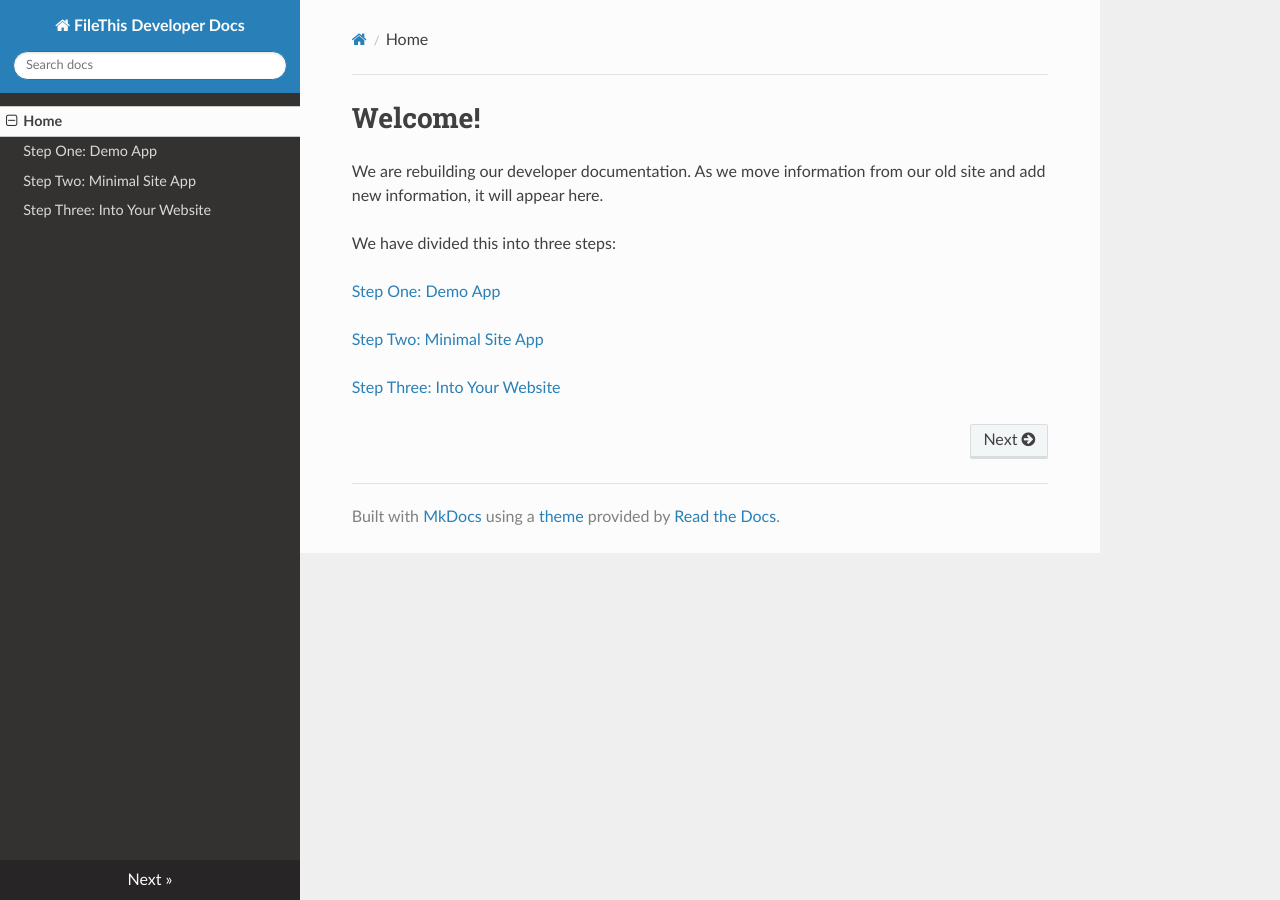
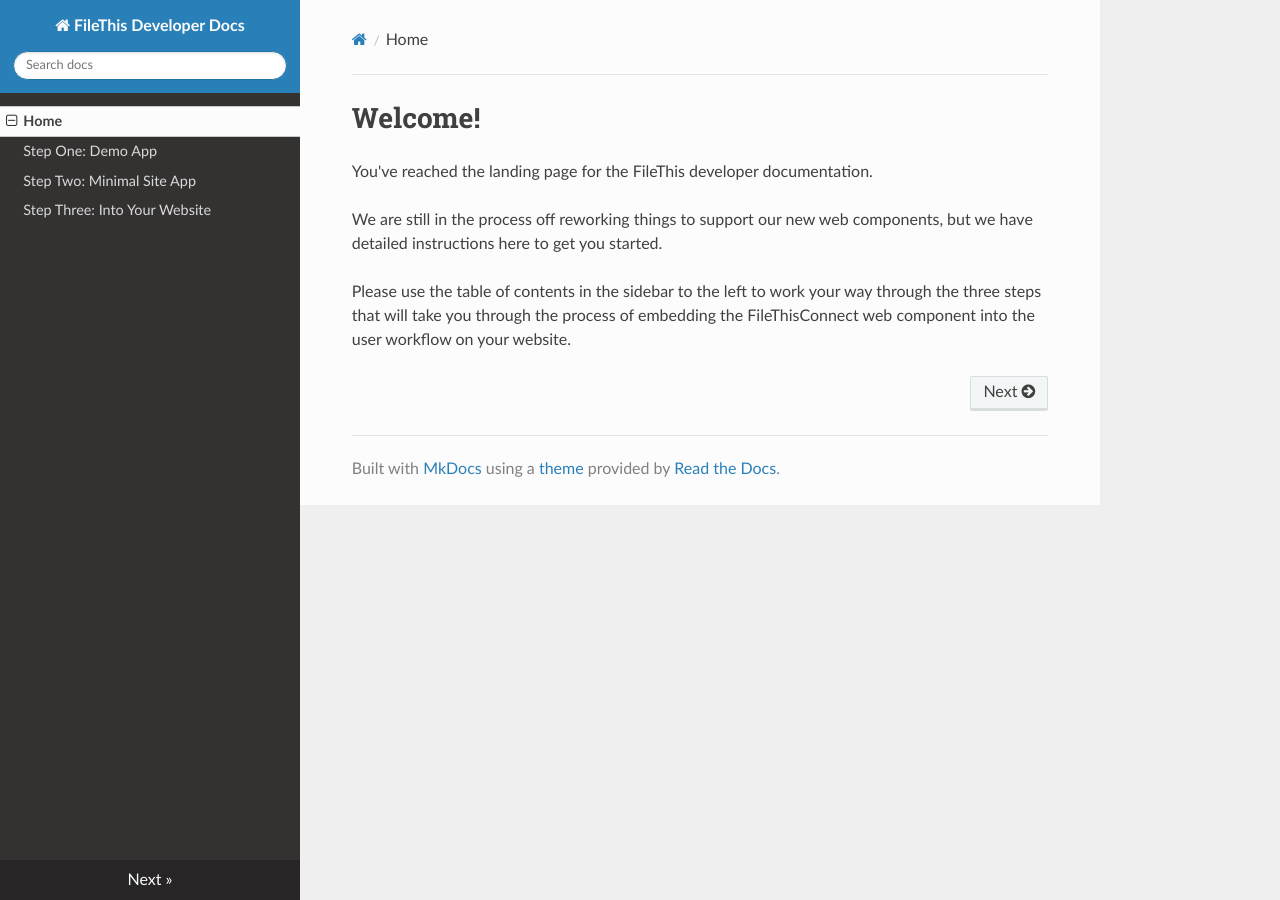
Before and after one commit to filethis/developer-docs, an MkDocs documentation site: the page built from docs/index.md, in a window 1280 px wide. Built offline with MkDocs 1.6.1, drawn with Linux system fonts in a browser that asks for light colours; nearby versions of some CDN libraries; old or Windows-style settings are respelled for this version of MkDocs.

Commit message:
First releaseable version

```diff
--- a/docs/index.md
+++ b/docs/index.md
@@ -1,11 +1,7 @@
 # Welcome!
 
-We are rebuilding our developer documentation. As we move information from our old site and add new information, it will appear here.
+You've reached the landing page for the FileThis developer documentation.
 
-We have divided this into three steps:
+We are still in the process off reworking things to support our new web components, but we have detailed instructions here to get you started.
 
-[Step One: Demo App](ft-connect-demo.md)
-
-[Step Two: Minimal Site App](ft-connect-minimal-site.md)
-
-[Step Three: Into Your Website](ft-into-partner-website.md)
+Please use the table of contents in the sidebar to the left to work your way through the three steps that will take you through the process of embedding the FileThisConnect web component into the user workflow on your website.
```
Also changed, not shown: docs/ft-connect-minimal-site.md (+2 -5 lines).
